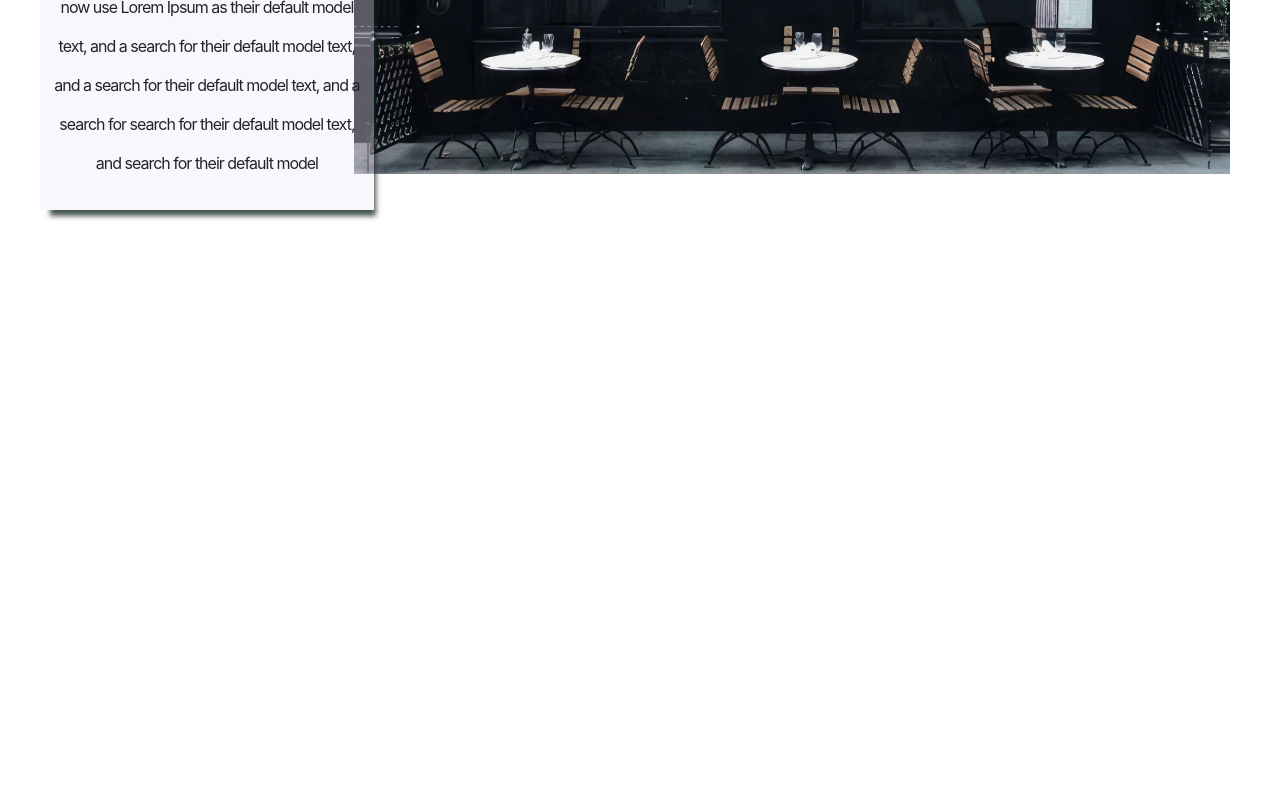
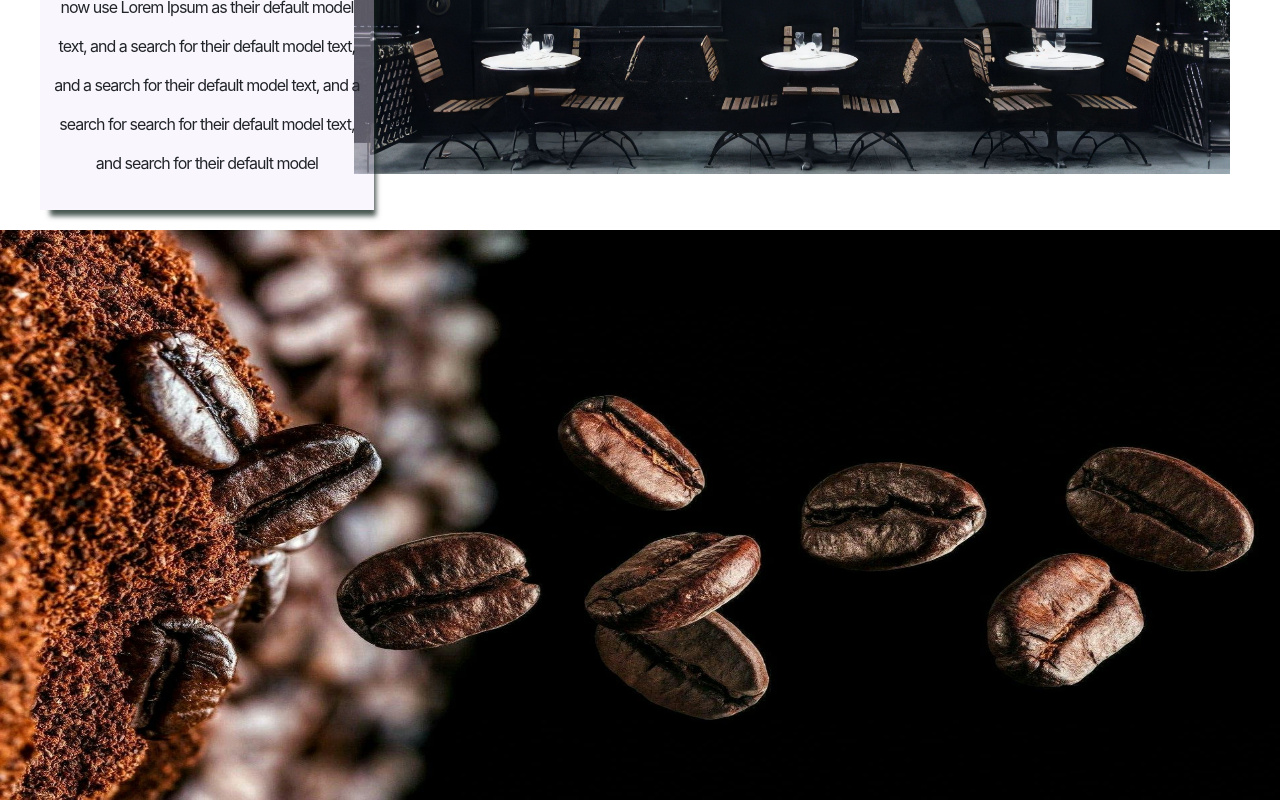
Before and after one commit to mmehtapavci/moonwhite, a React (Create React App) app: page / in a window 1280 px wide. Shown: the part 497-1297 px from the top of the page. Before the commit the page ends 800 px from the top, so only its background shows below. Built offline with nearby package versions, Linux system fonts and the light colour scheme.

Commit message:
New Component(SectionTwo)

```diff
--- a/src/components/App.js
+++ b/src/components/App.js
@@ -1,7 +1,9 @@
 import '../style/App.css';
 import Navbar from './Navbar';
 import Section from './Section';
+import SectionTwo from './SectionTwo';
 import SectionImage from '../img/Bloom-3.jpg';
+import SectionTwoImage from '../img/coff.jpg'
 
 
 
@@ -12,6 +14,7 @@ function App() {
             <Section
                 image={SectionImage}
             />
+            <SectionTwo background={SectionTwoImage} />
         </>
     );
 }
--- /dev/null
+++ b/src/components/SectionTwo.js
@@ -0,0 +1,12 @@
+import React from 'react';
+import '../style/SectionTwo.css';
+
+function SectionTwo({ background }) {
+    return (
+        <div>
+            <img src={background} alt="background" className="sectiontwo-image" />
+        </div>
+    );
+}
+
+export default SectionTwo;
--- /dev/null
+++ b/src/style/SectionTwo.css
@@ -0,0 +1,4 @@
+.sectiontwo-image{
+    width: 100%;
+    max-height: 570px;
+}
```
Also changed, not shown: src/img/coff.jpg (added).
